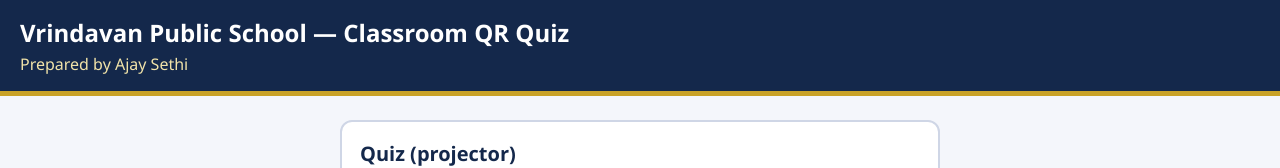
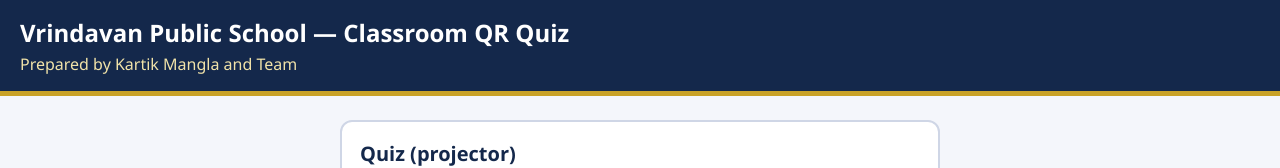
Before and after one commit to kartikmangla85-rgb/PaperQrQuiz, a plain HTML site: page index.html in a window 1280 px wide. Shown: the top 168 px of the page. Drawn offline with Linux system fonts and the light colour scheme.

Commit message:
Update index.html

```diff
--- a/index.html
+++ b/index.html
@@ -13,7 +13,7 @@ h2{font-size:16px;color:#14284B;margin:10px 0 0}
 .t{background:#fff;border:1px solid #cfd6e6;border-radius:12px;padding:12px 16px;font-size:15px;line-height:1.6}
 .t a{color:#14284B;font-weight:600}
 </style></head><body>
-<header><h1>Vrindavan Public School &mdash; Classroom QR Quiz</h1><p>Prepared by Ajay Sethi</p></header>
+<header><h1>Vrindavan Public School &mdash; Classroom QR Quiz</h1><p>Prepared by Kartik Mangla and Team</p></header>
 <main>
 <a class="c" href="quiz.html">Quiz (projector)<small>Pick or import a quiz, show questions, see student answers on the board</small></a>
 <a class="c" href="scanner.html">QR Scanner (teacher's phone)<small>Choose a class, scan answer cards, send results to the projector</small></a>
```
